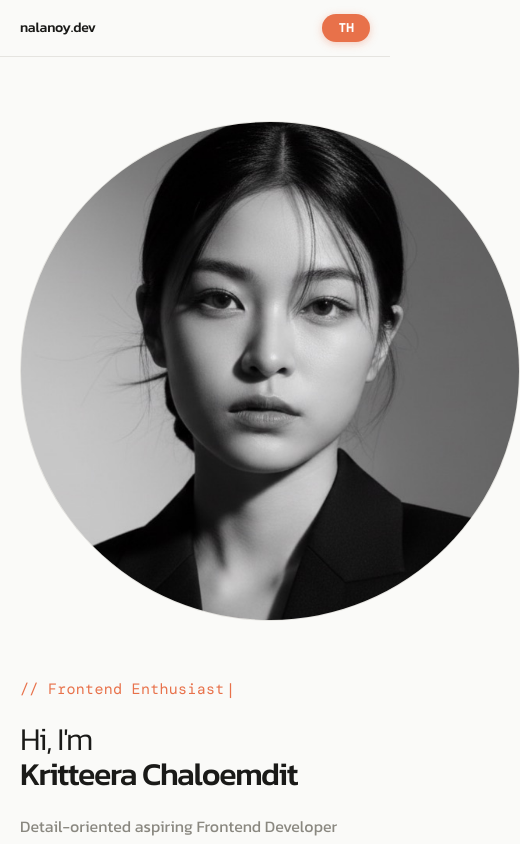
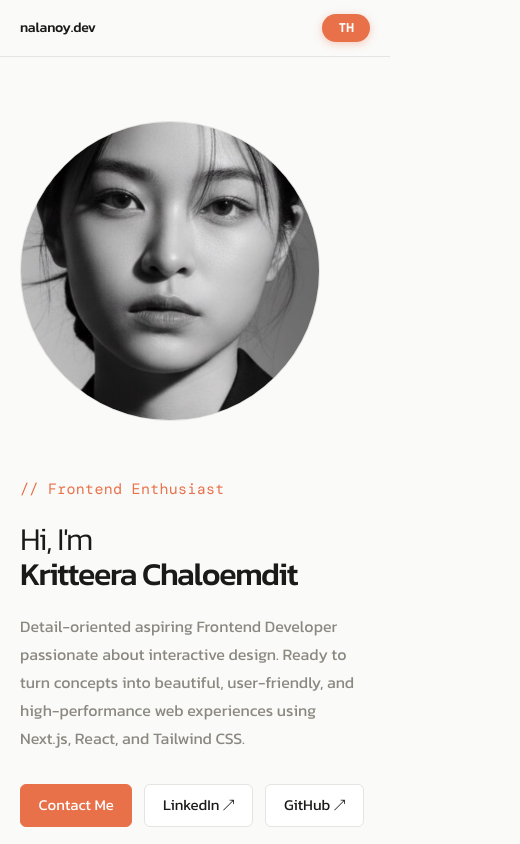
Before and after one commit to Nalanoyyyy/nalanoy.dev, a Next.js app: page / in a window 390 px wide. Shown: the top 844 px of the page, 520 px wide, since content can reach past the window. Built offline with nearby package versions, Linux system fonts and the light colour scheme.

Commit message:
update: avatar

```diff
--- a/src/app/globals.css
+++ b/src/app/globals.css
@@ -220,8 +220,8 @@ footer p { font-size: 12px; font-family: var(--font-dm-mono), monospace; color:
   }
   .avatar {
     display: flex;
-    width: 500px;
-    height: 500px;
+    width: 300px;
+    height: 300px;
     margin-bottom: 1.5rem;
     order: -1;
   }
```
